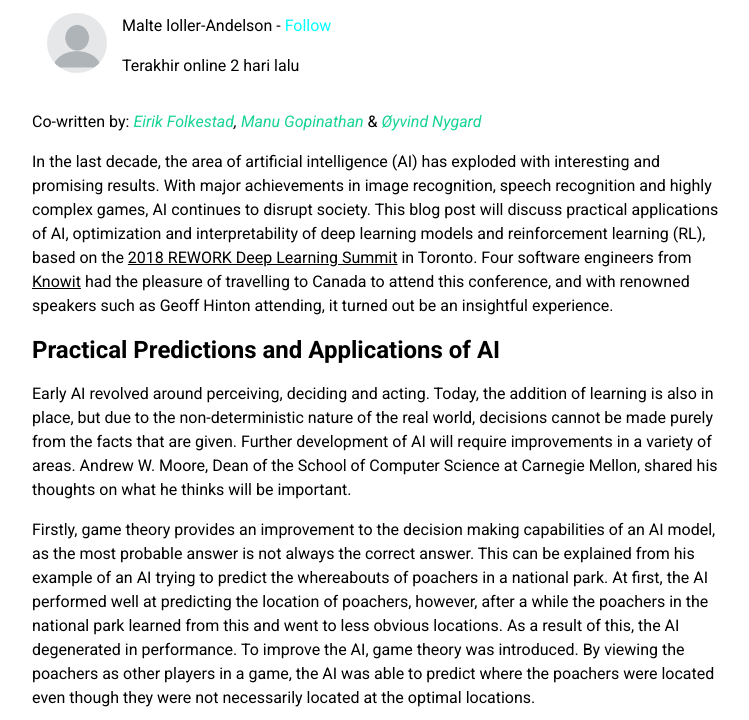
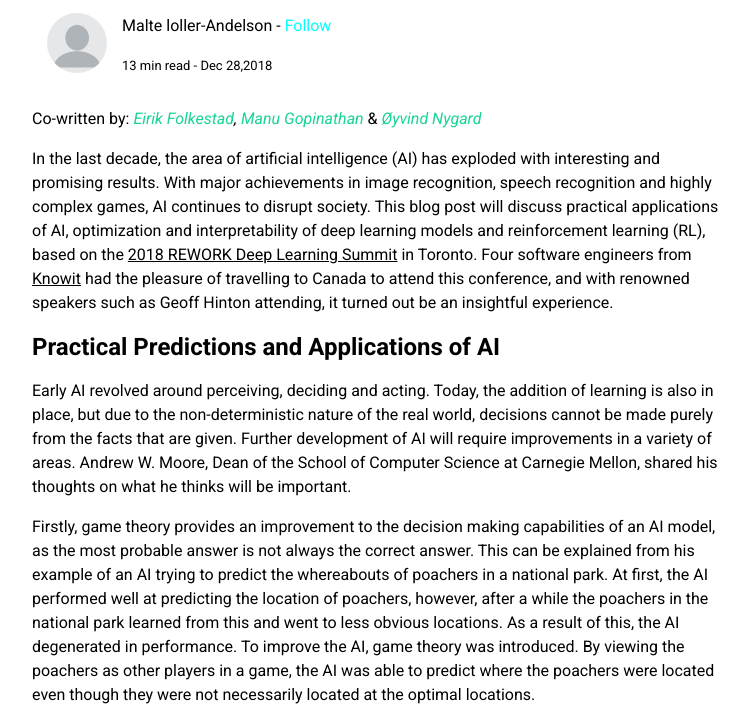
Before and after one commit to Alzhar-Crown/html-activity-1, a plain HTML site: page index.html in a window 1280 px wide. Shown: the part 77-797 px from the top of the page, without its empty margins (258-1007 px from the left). Drawn offline with Linux system fonts and the light colour scheme.

Commit message:
commit 6

```diff
--- a/index.html
+++ b/index.html
@@ -44,7 +44,9 @@
     .Pacul {
       width: 600px;
     }
-
+   .status {
+    font-size: small;
+   }
 
 
 
@@ -59,7 +61,7 @@
     <div class="avatar">
       <img class="avatarr" src="OIP.jfif" alt="">
        <div id="isi"> <p class="info">Malte loller-Andelson -  <span style="color: aqua;">Follow</span></p>
-      <p class="status"> Terakhir online 2 hari lalu</p></div>
+      <p class="status"> 13 min read - Dec 28,2018</p></div>
 
       </div>
 
```
